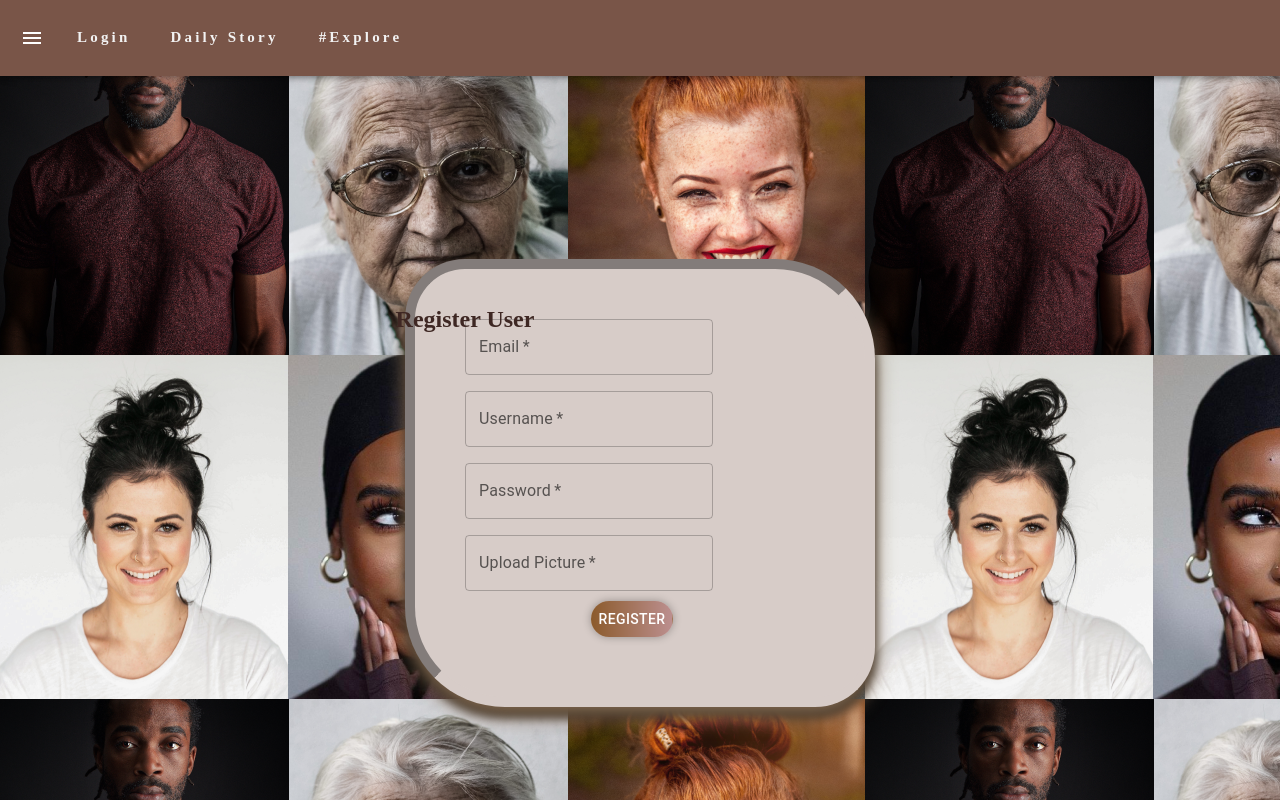
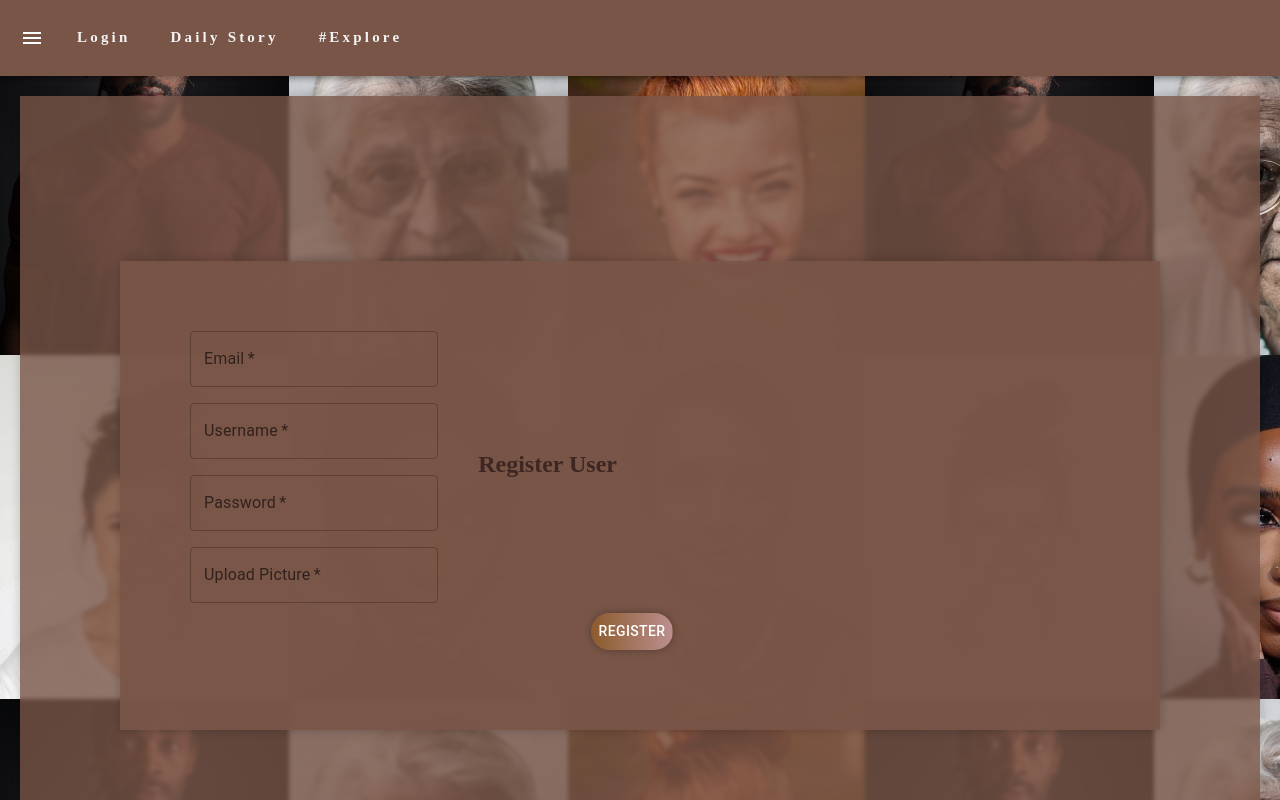
Before and after one commit to SumayaDahir/Full-Stack-Story-Application, a React (Create React App) app: page /user#/home in a window 1280 px wide. Shown: the top 800 px of the page. Built offline with nearby package versions, Linux system fonts and the light colour scheme; no server answers.

Commit message:
made styling changes to Register.css

```diff
--- a/src/components/App.css
+++ b/src/components/App.css
@@ -111,31 +111,27 @@ Form Treatment
 
 }
 
+.formPanel {
+  box-sizing: border-box;
+  display: flex;
+  flex-direction: column;
+  justify-content: center;
+  align-items: center;
+  background-color: rgba(121, 85, 72, 0.8);
+  backdrop-filter: blur(2px);
+  padding: 70px;
+  color: white;
+  box-shadow:  0px 0px 10px rgba(0, 0, 0, 0.2);
+}
+
 .formtext {
+  margin-bottom: 20px;
+  font-family: 'Montserrat', 'sans-serif';
+  font-size: 30px;
   position: absolute;
   z-index: 5;
   transform: translate(-50%, -50%);
 }
-.formPanel {
-
-  box-sizing: flex;
-  flex-direction: column;
-  justify-content: center;
-  background-color: #d7ccc8;
-  backdrop-filter: blur(3px);
-  width: 350px;
-  max-width: 100%;
-  padding: 50px;
-  margin: 0 auto 25px;
-  color: white;
-  border: 10px inset #d7ccc8;
-  border-radius: 100px;
-  border-top-left-radius: 60px;
-  border-bottom-right-radius: 60px;
-  box-shadow: 0px 10px 20px rgb(136, 110, 84), 0px 10px 10px rgba(0, 0, 0, 2);
-
-}
-
 
 input {
   margin: 10px;
--- a/src/components/Pages/RandomStory/RandomStory.css
+++ b/src/components/Pages/RandomStory/RandomStory.css
@@ -1,6 +1,6 @@
 .randomstory-container {
   padding: 50px;
-  background-color: #f9f9f9;
+  background-color: rgba(255, 255, 255, 0.8);
   text-align: center;
 }
 
--- a/src/components/Pages/RegisterPage/Register.css
+++ b/src/components/Pages/RegisterPage/Register.css
@@ -1,13 +1,14 @@
 .form-container {
-    display: flex;
-    justify-content: center;
-    align-items: center;
-    height: 100vh;
+  box-sizing: border-box;
+  display: flex;
+  flex-direction: column;
+  justify-content: center;
+  align-items: center;
+  background-color: rgba(121, 85, 72, 0.8);
+  backdrop-filter: blur(2px);
+  padding: 100px;
+
+  color: white;
+  box-shadow:  0px 0px 10px rgba(0, 0, 0, 0.2);
 
   }
-
-.banner-text {
- border-radius: 100px;
-     border-top-left-radius: 70px;
-     border-bottom-right-radius: 70px;
-}
```
